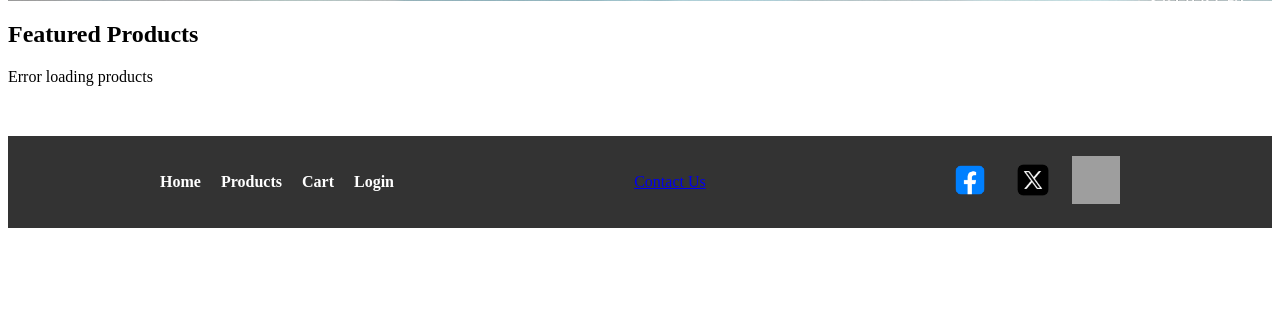
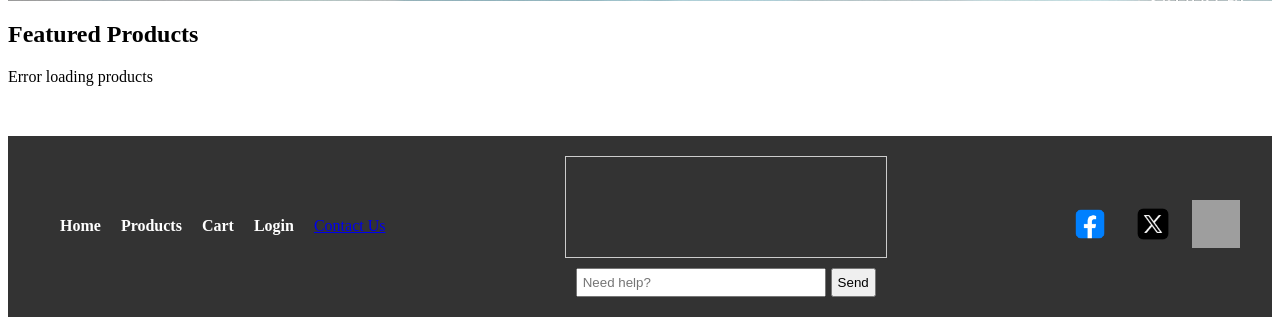
Before and after one commit to PesHeF/eCommerce.1, a PHP site: page / in a window 1280 px wide. Shown: the part 570-895 px from the top of the page. Before the commit the page ends 798 px from the top, so only its background shows below. Run offline with PHP 8.4, Linux system fonts and the light colour scheme; grey boxes are pictures that could not be loaded.

Commit message:
Added AI Chatbot
* Implemented chatGPT customer service chatbot using openAI's API.

```diff
--- /dev/null
+++ b/eCommerce/chatbot.html
@@ -0,0 +1,71 @@
+<!DOCTYPE html>
+<html lang="en">
+<head>
+    <meta charset="UTF-8">
+    <meta name="viewport" content="width=device-width, initial-scale=1.0">
+    <title>Chatbot</title>
+
+</head>
+<body>
+
+    <div id="chat-container">
+        <div id="chatbox"></div>
+        <div id="input-container">
+            <input type="text" id="user-input" placeholder="Need help?">
+            <button onclick="sendMessage()">Send</button>
+        </div>
+    </div>
+
+    <script>
+        let lastRequestTime = 0;
+        const rateLimit = 3;
+
+        async function sendMessage() {
+            const now = Date.now();
+            if (now - lastRequestTime < 20000) {  // 20 seconds = 3 requests per minute
+                console.log("Rate limit hit. Please wait.");
+                return;
+            }
+            const userInput = document.getElementById('user-input').value;
+            lastRequestTime = now;
+
+            if (userInput.trim() === "") return; // Don't send empty messages
+
+            // Display the user's message
+            displayMessage(userInput, 'user-message');
+
+            const response = await fetch("http://localhost/eCommerce/chatbot.php", {
+                method: "POST",
+                headers: {
+                    "Content-Type": "application/json"
+                },
+                body: JSON.stringify({ user_input: userInput })  // Send the user input as JSON
+            });
+
+            const data = await response.json();
+            if (data.error) {
+                // Handle errors (e.g., failed request, invalid response)
+                displayMessage("Error: " + data.error, 'bot-message');
+            } else {
+                // Display the bot's response
+                displayMessage(data.bot_response, 'bot-message');
+            }
+
+            document.getElementById('user-input').value = ""; // Clear input field
+        }
+
+        // Function to display messages in the chatbox
+        function displayMessage(message, type) {
+            const chatbox = document.getElementById('chatbox');
+            const messageElement = document.createElement('div');
+            messageElement.classList.add('message', type);
+            messageElement.innerText = message;
+            chatbox.appendChild(messageElement);
+
+            // Scroll to the bottom of the chatbox
+            chatbox.scrollTop = chatbox.scrollHeight;
+        }
+    </script>
+
+</body>
+</html>
--- a/eCommerce/index.php
+++ b/eCommerce/index.php
@@ -56,7 +56,8 @@
         <!-- Contact Us -->
         <a href="mailto:support@example.com?subject=Customer%20Inquiry&body=Hello,%20I%20have%20a%20question%20about...">Contact Us</a>
 
-
+        <!-- Chat Bot -->
+        <?php include 'chatbot.html'; ?>
 
         <!-- Social Links -->
         <div class="social-links">
--- a/eCommerce/styles.css
+++ b/eCommerce/styles.css
@@ -198,10 +198,57 @@ footer {
     margin: 0 auto;
 }
 
+/* Styling for chatbox */
+#chat-container {
+    display: flex;
+    flex-direction: column; /* Stack elements vertically */
+    align-items: center; /* Center-align content */
+    width: 300px; /* Adjust width as needed */
+    margin: auto; /* Center container */
+}
+
+#chatbox {
+    width: 100%; /* Match container width */
+    height: 80px; /* Adjust height for better visibility */
+    border: 1px solid #ccc;
+    overflow-y: scroll;
+    padding: 10px;
+    margin-bottom: 10px; /* Add spacing below chatbox */
+}
+
+#input-container {
+    display: flex;
+    width: 100%;
+    gap: 5px; /* Space between input and button */
+}
+
+input {
+    flex-grow: 1; /* Input box takes up available space */
+    padding: 5px;
+}
+
+button {
+    padding: 5px;
+}
+
+.message {
+    margin-bottom: 10px;
+}
+
+.user-message {
+    font-weight: bold;
+    color: blue;
+}
+
+.bot-message {
+    font-weight: normal;
+    color: green;
+}
+
 /* Navigation Links */
 .footer-links {
     list-style: none;
-    padding: 0;
+    padding: 20px;
     display: flex;
     gap: 20px;
 }
@@ -232,5 +279,5 @@ footer {
     .social-links img {
         width: 48px; /* Adjust icon size */
         height: 48px;
-     /*   filter: brightness(0) invert(1); /* Makes white icons */
+
     }
```
Also changed, not shown: eCommerce/chatbot.php (added, +69 -0 lines), eCommerce/Catalogue/styles.css (line endings or trailing spaces), eCommerce/Images/heroIdle.gif (added), 1 other file.
